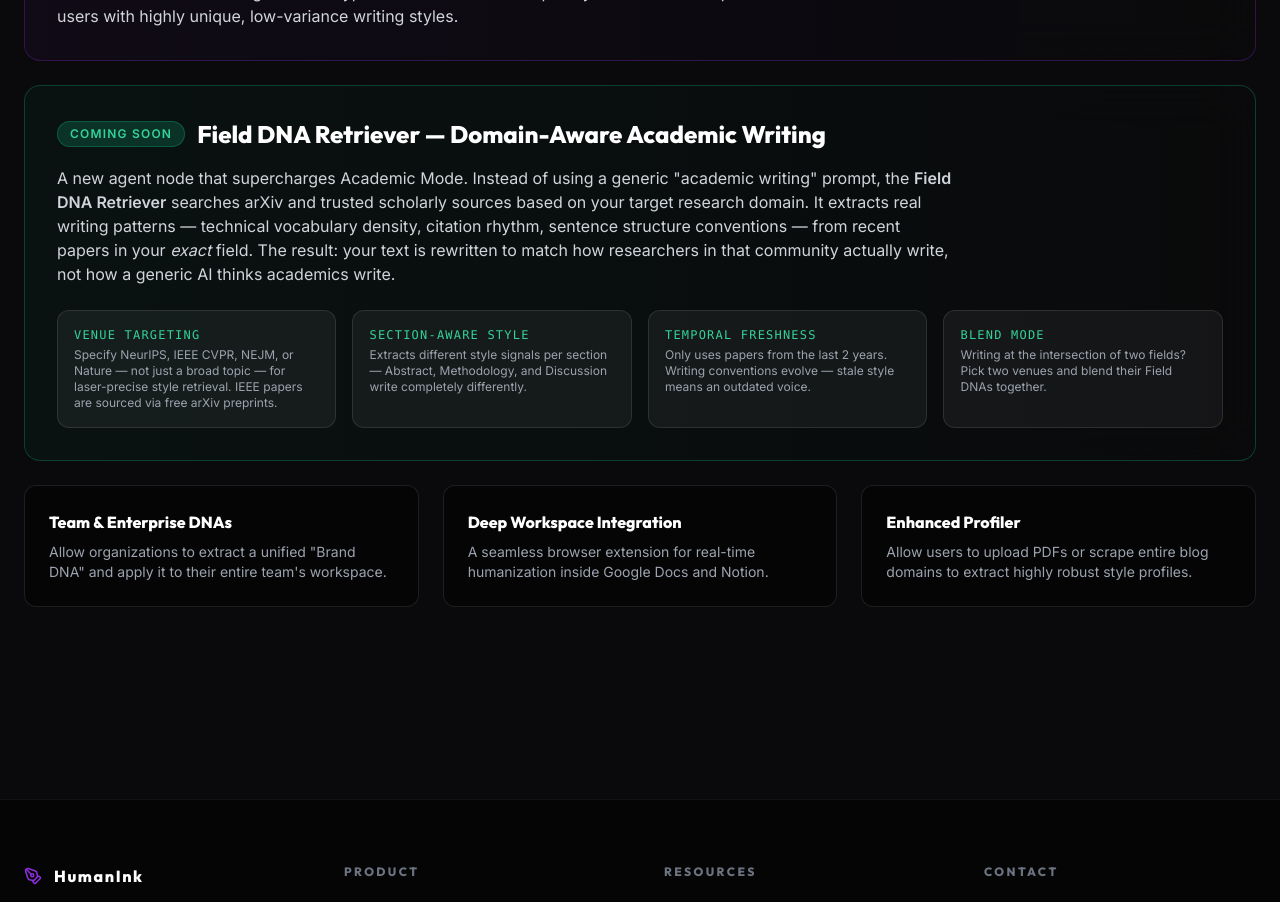
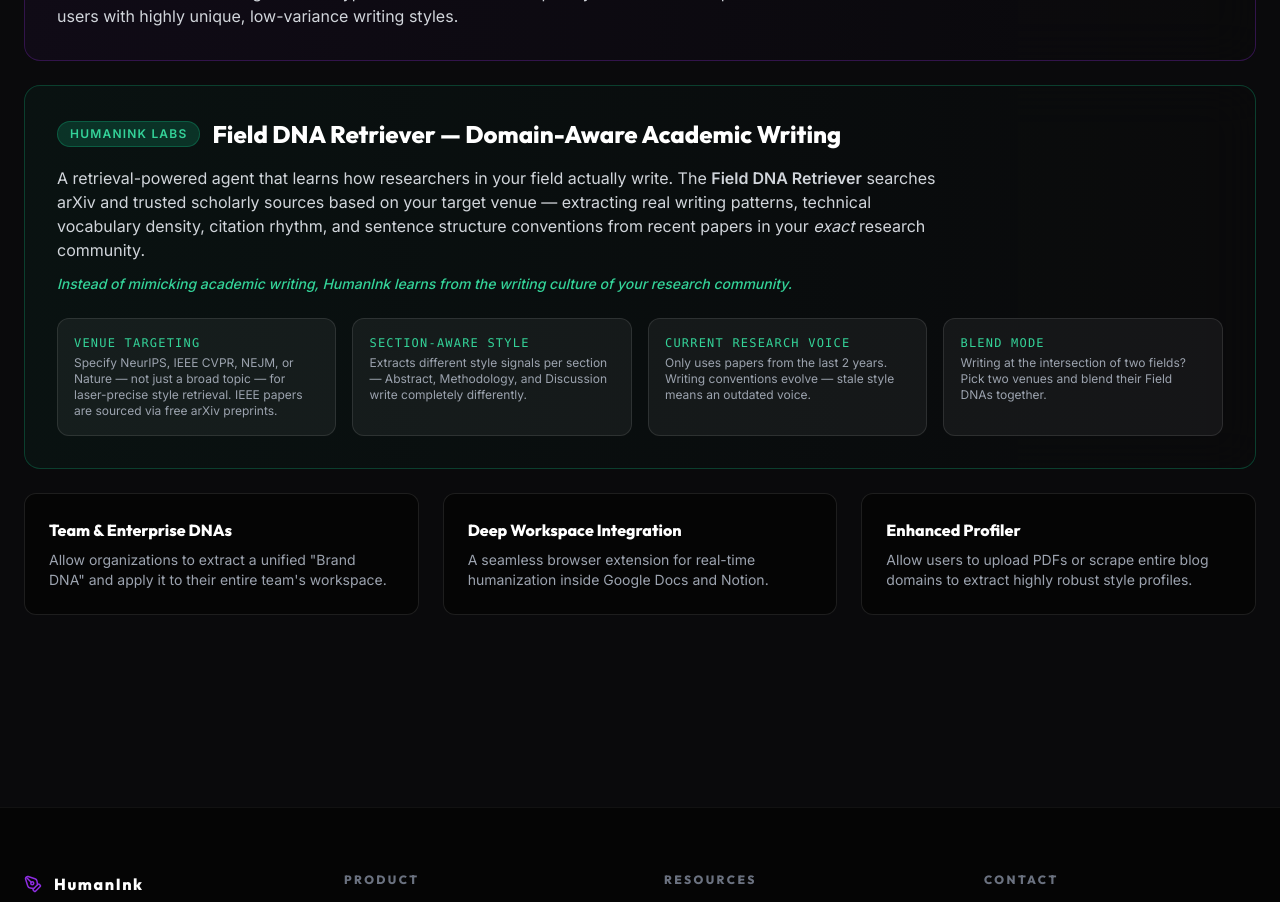
Before and after one commit to ShaikNelofer2004/HumanInk, a React (Vite) app in the folder frontend/: page / in a window 1280 px wide. Shown: the part 6040-6942 px from the top of the page. Built offline with nearby package versions, Linux system fonts and the light colour scheme; no server answers.

Commit message:
Polished Field DNA Retriever card copy in The Horizon section

```diff
--- a/frontend/src/components/Home.jsx
+++ b/frontend/src/components/Home.jsx
@@ -717,14 +717,16 @@
           <div className="absolute inset-0 bg-gradient-to-r from-emerald-500/10 to-transparent opacity-50 group-hover:opacity-100 transition-opacity duration-500" />
           <div className="relative z-10">
             <div className="flex items-center gap-3 mb-4">
-              <span className="px-3 py-1 rounded-full bg-emerald-500/20 text-emerald-400 text-xs font-bold tracking-widest uppercase border border-emerald-500/30">Coming Soon</span>
+              <span className="px-3 py-1 rounded-full bg-emerald-500/20 text-emerald-400 text-xs font-bold tracking-widest uppercase border border-emerald-500/30">HumanInk Labs</span>
               <h3 className="font-outfit text-2xl font-bold text-white">Field DNA Retriever — Domain-Aware Academic Writing</h3>
             </div>
-            <p className="text-gray-300 text-sm md:text-base leading-relaxed mb-6 max-w-4xl">
-              A new agent node that supercharges Academic Mode. Instead of using a generic "academic writing" prompt, the <strong>Field DNA Retriever</strong> searches
-              arXiv and trusted scholarly sources based on your target research domain. It extracts real writing patterns — technical vocabulary density,
-              citation rhythm, sentence structure conventions — from recent papers in your <em>exact</em> field. The result: your text is rewritten to
-              match how researchers in that community actually write, not how a generic AI thinks academics write.
+            <p className="text-gray-300 text-sm md:text-base leading-relaxed mb-3 max-w-4xl">
+              A retrieval-powered agent that learns how researchers in your field actually write. The <strong>Field DNA Retriever</strong> searches
+              arXiv and trusted scholarly sources based on your target venue — extracting real writing patterns, technical vocabulary density,
+              citation rhythm, and sentence structure conventions from recent papers in your <em>exact</em> research community.
+            </p>
+            <p className="text-emerald-400 text-sm font-medium italic mb-6 max-w-4xl">
+              Instead of mimicking academic writing, HumanInk learns from the writing culture of your research community.
             </p>
             <div className="grid grid-cols-1 md:grid-cols-4 gap-4">
               <div className="bg-white/5 border border-white/10 rounded-xl p-4">
@@ -736,7 +738,7 @@
                 <p className="text-gray-400 text-xs">Extracts different style signals per section — Abstract, Methodology, and Discussion write completely differently.</p>
               </div>
               <div className="bg-white/5 border border-white/10 rounded-xl p-4">
-                <p className="text-emerald-400 font-mono text-xs tracking-widest uppercase mb-1">Temporal Freshness</p>
+                <p className="text-emerald-400 font-mono text-xs tracking-widest uppercase mb-1">Current Research Voice</p>
                 <p className="text-gray-400 text-xs">Only uses papers from the last 2 years. Writing conventions evolve — stale style means an outdated voice.</p>
               </div>
               <div className="bg-white/5 border border-white/10 rounded-xl p-4">
```
